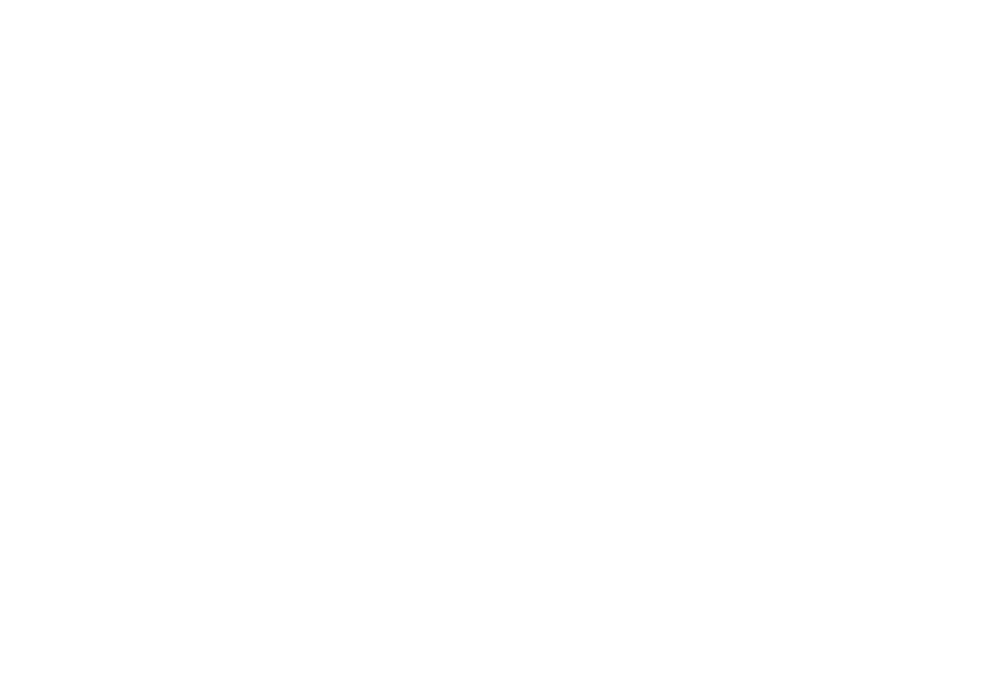
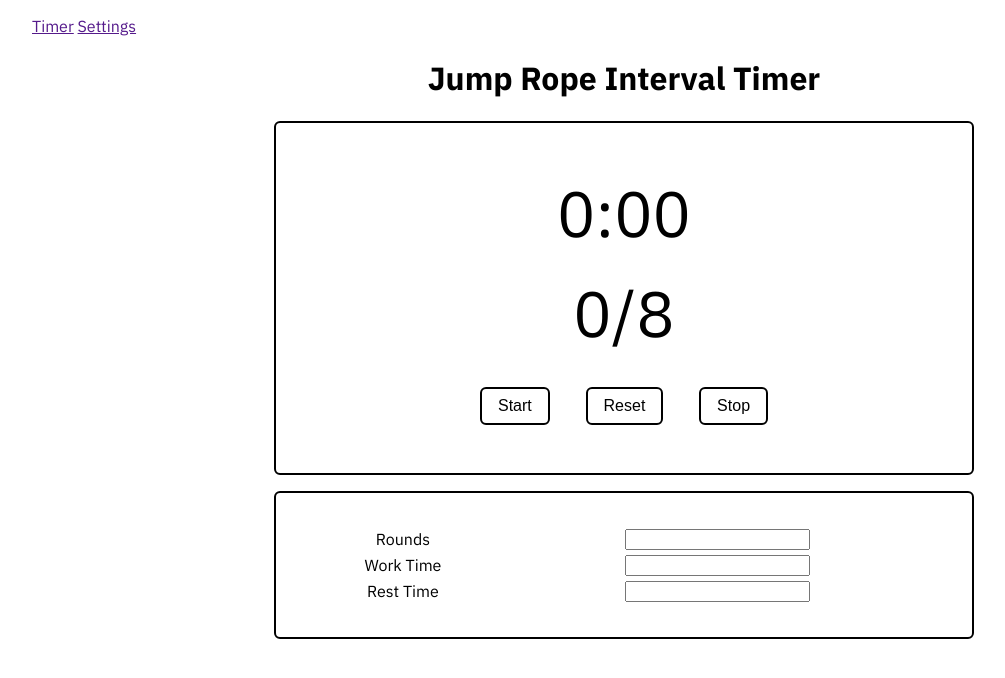
Before and after one commit to naturaldrink/jumpRopeTimer, a plain HTML site: page index.html in a window 1280 px wide. Shown: the whole page, without its empty margins (16-1021 px from the left). Drawn offline with Linux system fonts and the light colour scheme.

Commit message:
html structure and basic css added

```diff
--- a/index.css
+++ b/index.css
@@ -0,0 +1,64 @@
+body {
+    font-family: 'IBM Plex Sans', sans-serif;
+}
+
+h1 {
+    text-align: center;
+}
+
+section {
+    width: 100%;
+    margin: 0.5rem;
+    text-align: center;
+    padding: 0.5rem;
+    border: 2px solid black;
+    border-radius: 6px;
+}
+
+@media (min-width: 768px) {
+    section {
+        width: 80%;
+        margin: 1rem auto;
+        padding: 2rem;
+    }
+}
+
+@media (min-width: 1024px) {
+    section {
+        width: 50%;
+        margin: 1rem auto;
+        padding: 2rem;
+    }
+}
+
+button {
+    margin: 1rem;
+    padding: 0.5rem 1rem;
+    background-color: white;
+    border: 2px solid black;
+    border-radius: 6px;
+    font-size: 1rem;
+}
+
+/* Navbar */
+
+.navbar {
+    display: inline;
+}
+
+.navbar li {
+    display: inline;
+}
+
+/* Timer */
+
+.timer p {
+    font-size: 4rem;
+    margin: 1rem;
+}
+
+/* Configuration */
+
+table {
+    width: 100%;
+}
--- a/index.html
+++ b/index.html
@@ -4,9 +4,62 @@
     <meta charset="UTF-8">
     <meta http-equiv="X-UA-Compatible" content="IE=edge">
     <meta name="viewport" content="width=device-width, initial-scale=1.0">
-    <title>Document</title>
+    <!-- Google Fonts -->
+    <link rel="preconnect" href="https://fonts.googleapis.com">
+    <link rel="preconnect" href="https://fonts.gstatic.com" crossorigin>
+    <link href="https://fonts.googleapis.com/css2?family=IBM+Plex+Sans:wght@400;500;700&display=swap" rel="stylesheet">
+    <!-- Fontawesome -->
+    <script src="https://kit.fontawesome.com/b91eb8beda.js" crossorigin="anonymous"></script>
+
+    <!-- Stylesheet -->
+    <link rel="stylesheet" href="index.css">
+    <title>Jump Rope Interval Timer</title>
 </head>
 <body>
+    <!-- Navigation -->
+    <nav class="navbar">
+        <ul >
+            <li><a href="">Timer</a></li>
+            <li><a href="">Settings</a></li>
+        </ul>
 
+    </nav>
+
+    <main>
+        <h1>Jump Rope Interval Timer</h1>
+        <!-- Timer display -->
+        <!-- <section class="fav">
+            <p>Favourite Workouts</p>
+            <button>Workout 1</button>
+            <button>Workout 2</button>
+            <button>Workout 2</button>
+        </section> -->
+        <section class="timer">
+            <p>0:00</p>
+            <p>0/8</p>
+            <button>Start</button>
+            <button>Reset</button>
+            <button>Stop</button>
+        </section>
+        <!-- Timer configuration -->
+
+        <section class="config">
+            <table>
+                <tr>
+                    <td><label for="">Rounds</label></td>
+                    <td><input type="number" name="" id=""><br></td>
+                </tr>
+                <tr>
+                    <td><label for="">Work Time</label></td>
+                    <td><input type="number" name="" id=""><br></td>
+                </tr>
+                <tr>
+                    <td><label for="">Rest Time</label></td>
+                    <td><input type="number" name="" id=""></td>
+                </tr>
+            </table>
+        </section>
+    </main>
+    <script src="index.js"></script>
 </body>
 </html>
```
